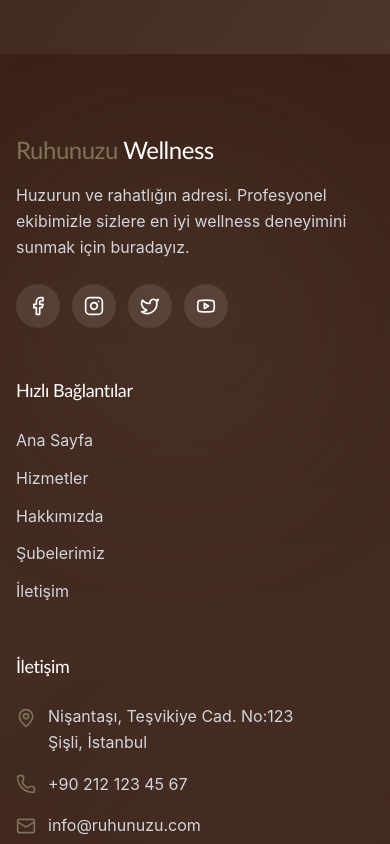
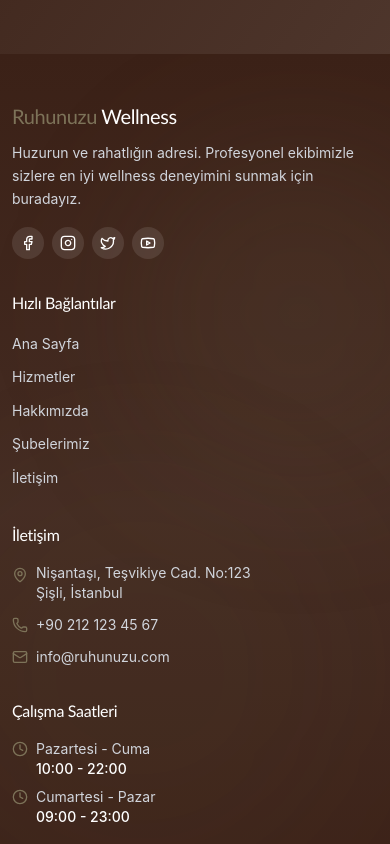
Before and after one commit to Vi303832/Luminya, a React (Vite) app: page /services in a window 390 px wide. Shown: the part 6340-7184 px from the top of the page. Built offline with nearby package versions, Linux system fonts and the light colour scheme.

Commit message:
fix real

```diff
--- a/src/App.jsx
+++ b/src/App.jsx
@@ -38,7 +38,7 @@ function App() {
 
   return (
     <Router>
-      <div className="bg-white">
+      <div className="bg-white overflow-x-hidden">
         <Header onOpenBottomSheet={handleOpenBottomSheet} />
         <Routes>
           <Route path="/" element={<Home onOpenBottomSheet={handleOpenBottomSheet} />} />
--- a/src/components/Footer.jsx
+++ b/src/components/Footer.jsx
@@ -46,11 +46,11 @@ const Footer = () => {
   };
 
   return (
-    <footer id="contact" className="bg-gradient-to-b from-espresso via-espresso/95 to-espresso pt-20 pb-8 relative overflow-hidden">
+    <footer id="contact" className="bg-gradient-to-b from-espresso via-espresso/95 to-espresso pt-12 sm:pt-16 md:pt-20 pb-6 sm:pb-8 relative overflow-hidden">
       {/* Decorative background elements */}
-      <div className="absolute inset-0 pointer-events-none">
+      <div className="absolute inset-0 pointer-events-none overflow-hidden">
         <motion.div
-          className="absolute top-20 right-10 w-72 h-72 bg-olive/10 rounded-full blur-3xl"
+          className="absolute top-20 -right-20 w-72 h-72 bg-olive/10 rounded-full blur-3xl"
           animate={{
             x: [0, -30, 0],
             y: [0, 40, 0],
@@ -59,7 +59,7 @@ const Footer = () => {
           transition={{ duration: 18, repeat: Infinity, ease: "easeInOut" }}
         />
         <motion.div
-          className="absolute bottom-20 left-10 w-96 h-96 bg-olive/5 rounded-full blur-3xl"
+          className="absolute bottom-20 -left-20 w-96 h-96 bg-olive/5 rounded-full blur-3xl"
           animate={{
             x: [0, 40, 0],
             y: [0, -30, 0],
@@ -69,23 +69,24 @@ const Footer = () => {
         />
       </div>
 
-      <div className="max-w-7xl mx-auto px-4 relative z-10">
-        <div className="grid md:grid-cols-2 lg:grid-cols-4 gap-12 mb-16">
+      <div className="max-w-7xl mx-auto px-3 sm:px-4 md:px-6 relative z-10">
+        <div className="grid grid-cols-1 sm:grid-cols-2 lg:grid-cols-4 gap-8 sm:gap-10 md:gap-12 mb-10 sm:mb-12 md:mb-16">
           {/* Brand */}
           <motion.div
             initial={{ opacity: 0, y: 20 }}
             whileInView={{ opacity: 1, y: 0 }}
             viewport={{ once: true }}
             transition={{ duration: 0.6 }}
+            className="break-words"
           >
-            <h3 className="font-heading text-2xl font-semibold mb-4 text-white">
+            <h3 className="font-heading text-xl sm:text-2xl font-semibold mb-3 sm:mb-4 text-white">
               <span className="text-olive">Ruhunuzu</span> Wellness
             </h3>
-            <p className="text-gray-300 mb-6 leading-relaxed">
+            <p className="text-sm sm:text-base text-gray-300 mb-4 sm:mb-6 leading-relaxed">
               Huzurun ve rahatlığın adresi. Profesyonel ekibimizle sizlere
               en iyi wellness deneyimini sunmak için buradayız.
             </p>
-            <div className="flex gap-3">
+            <div className="flex gap-2 sm:gap-3 flex-wrap">
               {socialLinks.map((social, index) => (
                 <motion.a
                   key={social.label}
@@ -93,7 +94,7 @@ const Footer = () => {
                   target="_blank"
                   rel="noopener noreferrer"
                   aria-label={social.label}
-                  className="p-3 bg-white/10 rounded-full hover:bg-olive hover:text-white transition-colors duration-300 text-white"
+                  className="p-2 sm:p-3 bg-white/10 rounded-full hover:bg-olive hover:text-white transition-colors duration-300 text-white"
                   whileHover={{ scale: 1.1, rotate: 5 }}
                   whileTap={{ scale: 0.9 }}
                   initial={{ opacity: 0, scale: 0 }}
@@ -101,7 +102,7 @@ const Footer = () => {
                   viewport={{ once: true }}
                   transition={{ delay: index * 0.1 }}
                 >
-                  <social.icon className="w-5 h-5" />
+                  <social.icon className="w-4 h-4 sm:w-5 sm:h-5" />
                 </motion.a>
               ))}
             </div>
@@ -114,8 +115,8 @@ const Footer = () => {
             viewport={{ once: true }}
             transition={{ duration: 0.6, delay: 0.1 }}
           >
-            <h4 className="font-heading text-lg font-semibold mb-6 text-white">Hızlı Bağlantılar</h4>
-            <ul className="space-y-3">
+            <h4 className="font-heading text-base sm:text-lg font-semibold mb-4 sm:mb-6 text-white">Hızlı Bağlantılar</h4>
+            <ul className="space-y-2 sm:space-y-3">
               {quickLinks.map((link, index) => (
                 <motion.li
                   key={link.name}
@@ -127,7 +128,7 @@ const Footer = () => {
                   <a
                     href={link.href}
                     onClick={(e) => handleQuickLinkClick(e, link)}
-                    className="text-gray-300 hover:text-olive transition-colors duration-300 inline-block cursor-pointer"
+                    className="text-sm sm:text-base text-gray-300 hover:text-olive transition-colors duration-300 inline-block cursor-pointer"
                   >
                     {link.name}
                   </a>
@@ -142,31 +143,32 @@ const Footer = () => {
             whileInView={{ opacity: 1, y: 0 }}
             viewport={{ once: true }}
             transition={{ duration: 0.6, delay: 0.2 }}
+            className="break-words"
           >
-            <h4 className="font-heading text-lg font-semibold mb-6 text-white">İletişim</h4>
-            <ul className="space-y-4">
-              <li className="flex items-start gap-3">
-                <MapPin className="w-5 h-5 text-olive flex-shrink-0 mt-1" />
-                <span className="text-gray-300">
+            <h4 className="font-heading text-base sm:text-lg font-semibold mb-4 sm:mb-6 text-white">İletişim</h4>
+            <ul className="space-y-3 sm:space-y-4">
+              <li className="flex items-start gap-2 sm:gap-3">
+                <MapPin className="w-4 h-4 sm:w-5 sm:h-5 text-olive flex-shrink-0 mt-1" />
+                <span className="text-sm sm:text-base text-gray-300">
                   Nişantaşı, Teşvikiye Cad. No:123
                   <br />
                   Şişli, İstanbul
                 </span>
               </li>
-              <li className="flex items-center gap-3">
-                <Phone className="w-5 h-5 text-olive flex-shrink-0" />
+              <li className="flex items-center gap-2 sm:gap-3">
+                <Phone className="w-4 h-4 sm:w-5 sm:h-5 text-olive flex-shrink-0" />
                 <a
                   href="tel:+902121234567"
-                  className="text-gray-300 hover:text-olive transition-colors"
+                  className="text-sm sm:text-base text-gray-300 hover:text-olive transition-colors break-all"
                 >
                   +90 212 123 45 67
                 </a>
               </li>
-              <li className="flex items-center gap-3">
-                <Mail className="w-5 h-5 text-olive flex-shrink-0" />
+              <li className="flex items-center gap-2 sm:gap-3">
+                <Mail className="w-4 h-4 sm:w-5 sm:h-5 text-olive flex-shrink-0" />
                 <a
                   href="mailto:info@ruhunuzu.com"
-                  className="text-gray-300 hover:text-olive transition-colors"
+                  className="text-sm sm:text-base text-gray-300 hover:text-olive transition-colors break-all"
                 >
                   info@ruhunuzu.com
                 </a>
@@ -181,20 +183,20 @@ const Footer = () => {
             viewport={{ once: true }}
             transition={{ duration: 0.6, delay: 0.3 }}
           >
-            <h4 className="font-heading text-lg font-semibold mb-6 text-white">Çalışma Saatleri</h4>
-            <ul className="space-y-3">
-              <li className="flex items-center gap-3">
-                <Clock className="w-5 h-5 text-olive flex-shrink-0" />
-                <div className="text-gray-300">
+            <h4 className="font-heading text-base sm:text-lg font-semibold mb-4 sm:mb-6 text-white">Çalışma Saatleri</h4>
+            <ul className="space-y-2 sm:space-y-3">
+              <li className="flex items-start gap-2 sm:gap-3">
+                <Clock className="w-4 h-4 sm:w-5 sm:h-5 text-olive flex-shrink-0 mt-0.5" />
+                <div className="text-sm sm:text-base text-gray-300">
                   <span className="block">Pazartesi - Cuma</span>
-                  <span className="text-white font-medium">10:00 - 22:00</span>
+                  <span className="text-white font-medium whitespace-nowrap">10:00 - 22:00</span>
                 </div>
               </li>
-              <li className="flex items-center gap-3">
-                <Clock className="w-5 h-5 text-olive flex-shrink-0" />
-                <div className="text-gray-300">
+              <li className="flex items-start gap-2 sm:gap-3">
+                <Clock className="w-4 h-4 sm:w-5 sm:h-5 text-olive flex-shrink-0 mt-0.5" />
+                <div className="text-sm sm:text-base text-gray-300">
                   <span className="block">Cumartesi - Pazar</span>
-                  <span className="text-white font-medium">09:00 - 23:00</span>
+                  <span className="text-white font-medium whitespace-nowrap">09:00 - 23:00</span>
                 </div>
               </li>
             </ul>
--- a/src/index.css
+++ b/src/index.css
@@ -59,6 +59,8 @@ body {
   font-weight: 400;
   line-height: 1.6;
   overflow-x: hidden;
+  width: 100%;
+  max-width: 100vw;
 }
 
 .font-heading {
```
